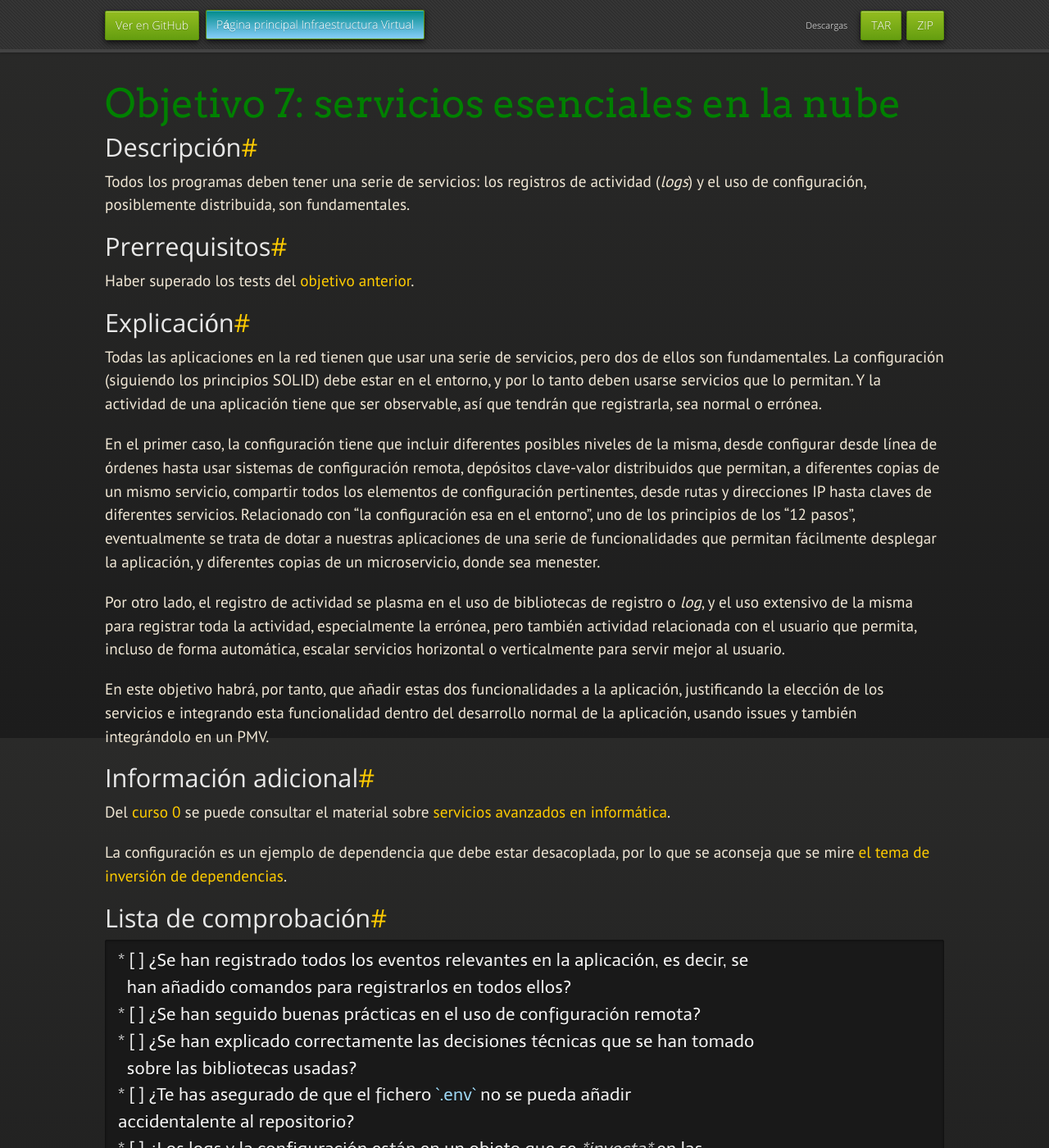
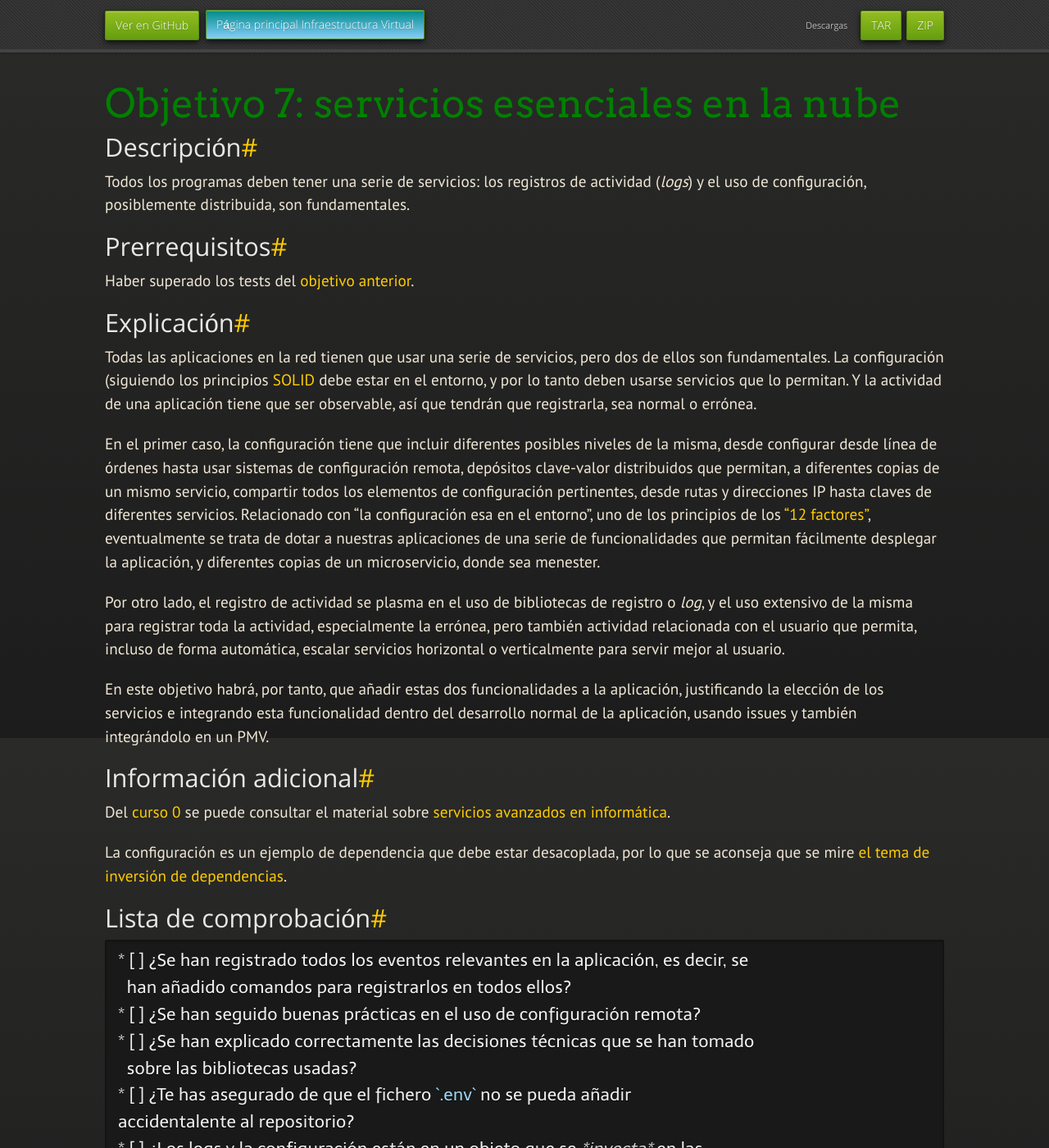
Before and after one commit to JJ/IV, a Jekyll site: the page built from documentos/proyecto/7.Servicios.md, in a window 1280 px wide and 1400 px high. Shown: the whole window at 82% size. Built offline with Jekyll 4.4.1, drawn with Linux system fonts in a browser that asks for light colours; nearby versions of some CDN libraries; some web fonts are replaced; our own code applies the rules of GitHub Pages for plain Markdown files; some of the changed text lies outside the part shown.

Commit message:
Sync documentos/proyecto/7.Servicios.md de master a gh-pages

```diff
--- a/documentos/proyecto/7.Servicios.md
+++ b/documentos/proyecto/7.Servicios.md
@@ -17,21 +17,25 @@
 
 ## Explicación
 
-Todas las aplicaciones en la red tienen que usar una serie de servicios, pero
-dos de ellos son fundamentales. La configuración (siguiendo los principios
-SOLID) debe estar en el entorno, y por lo tanto deben usarse servicios que lo
-permitan. Y la actividad de una aplicación tiene que ser observable, así que
-tendrán que registrarla, sea normal o errónea.
+Todas las aplicaciones en la red tienen que usar una serie de
+servicios, pero dos de ellos son fundamentales. La configuración
+(siguiendo los principios
+[SOLID](https://speakerdeck.com/lemiorhan/it-is-not-solid-anymore?slide=54)
+debe estar en el entorno, y por lo tanto deben usarse servicios que lo
+permitan. Y la actividad de una aplicación tiene que ser observable,
+así que tendrán que registrarla, sea normal o errónea.
 
-En el primer caso, la configuración tiene que incluir diferentes posibles
-niveles de la misma, desde configurar desde línea de órdenes hasta usar sistemas
-de configuración remota, depósitos clave-valor distribuidos que permitan, a
-diferentes copias de un mismo servicio, compartir todos los elementos de
-configuración pertinentes, desde rutas y direcciones IP hasta claves de
-diferentes servicios. Relacionado con "la configuración esa en el entorno", uno
-de los principios de los "12 pasos", eventualmente se trata de dotar a nuestras
-aplicaciones de una serie de funcionalidades que permitan fácilmente desplegar
-la aplicación, y diferentes copias de un microservicio, donde sea menester.
+En el primer caso, la configuración tiene que incluir diferentes
+posibles niveles de la misma, desde configurar desde línea de órdenes
+hasta usar sistemas de configuración remota, depósitos clave-valor
+distribuidos que permitan, a diferentes copias de un mismo servicio,
+compartir todos los elementos de configuración pertinentes, desde
+rutas y direcciones IP hasta claves de diferentes
+servicios. Relacionado con "la configuración esa en el entorno", uno
+de los principios de los ["12 factores"](https://12factor.net/es/),
+eventualmente se trata de dotar a nuestras aplicaciones de una serie
+de funcionalidades que permitan fácilmente desplegar la aplicación, y
+diferentes copias de un microservicio, donde sea menester.
 
 Por otro lado, el registro de actividad se plasma en el uso de bibliotecas de
 registro o *log*, y el uso extensivo de la misma para registrar toda la
@@ -48,7 +52,7 @@
 
 Del [curso 0](https://jj.github.io/curso-tdd) se puede consultar el
 material sobre [servicios avanzados en
-informática](https://github.com/JJ/curso-tdd/blob/master/temas/servicios.md).
+informática](https://github.com/JJ/curso-tdd/blob/master/temas/servicios).
 
 La configuración es un ejemplo de dependencia que debe estar desacoplada, por lo
 que se aconseja que se mire [el tema de inversión de
```
Also changed, not shown: other parts of documentos/proyecto/7.Servicios.md (+2 -2 lines).
